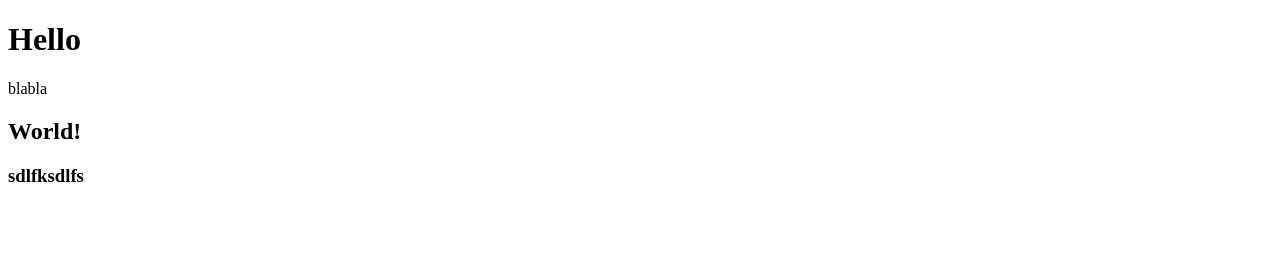
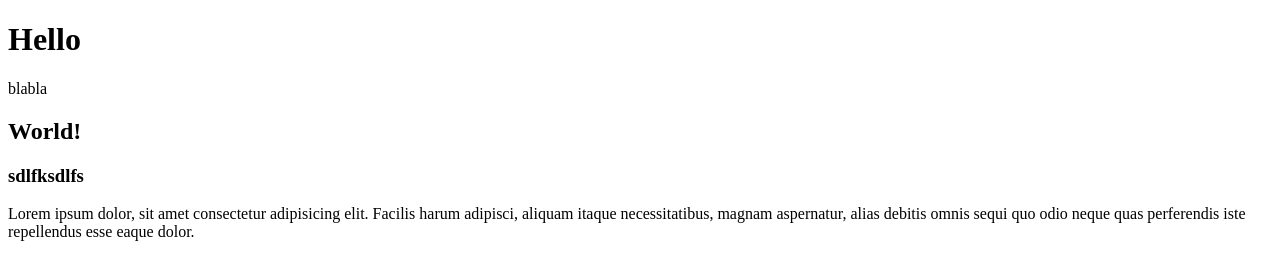
Before and after one commit to Maxlaxe1/L41_Git, a plain HTML site: page index.html in a window 1280 px wide. Drawn offline with Linux system fonts and the light colour scheme.

Commit message:
add lorem

```diff
--- a/index.html
+++ b/index.html
@@ -10,5 +10,6 @@
     <p>blabla</p>
     <h2>World!</h2>
     <h3>sdlfksdlfs</h3>
+    <p>Lorem ipsum dolor, sit amet consectetur adipisicing elit. Facilis harum adipisci, aliquam itaque necessitatibus, magnam aspernatur, alias debitis omnis sequi quo odio neque quas perferendis iste repellendus esse eaque dolor.</p>
 </body>
 </html>
```
